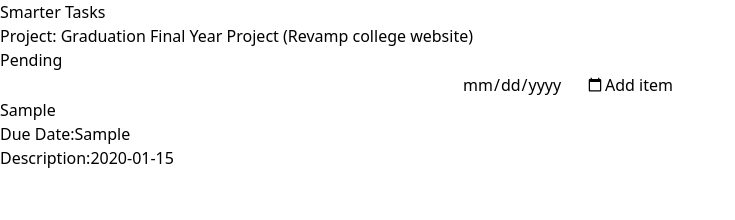
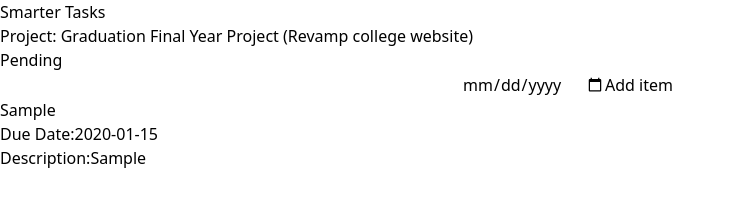
Before and after one commit to kartik-teja/wd301, a React (Vite) app in the folder smarter-tasks/: page / in a window 1280 px wide. Both pictures are taken after typing "Sample", "Sample", "2020-01-15" into the empty fields and a click on the button "Add item". Shown: the top 220 px of the page, without its empty margins (0-735 px from the left). Built offline with nearby package versions, Linux system fonts and the light colour scheme.

Commit message:
minor adjustment

```diff
--- a/smarter-tasks/src/Task.tsx
+++ b/smarter-tasks/src/Task.tsx
@@ -12,10 +12,10 @@ class Task extends React.Component<TaskProp>{
             <div className="TaskItem shadow-md border border-slate-100">
                 <h2 className="text-base font-bold my-1">{this.props.title}</h2>
                 <p className="text-sm text-slate-500">
-                    Due Date:{this.props.description}
+                    Due Date:{this.props.date}
                 </p>
                 <p className="text-sm text-slate-500">
-                    Description:{this.props.date}
+                    Description:{this.props.description}
                 </p>
             </div>
         );
```
